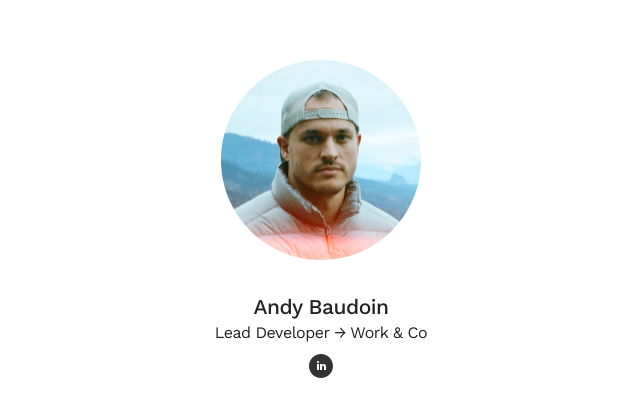
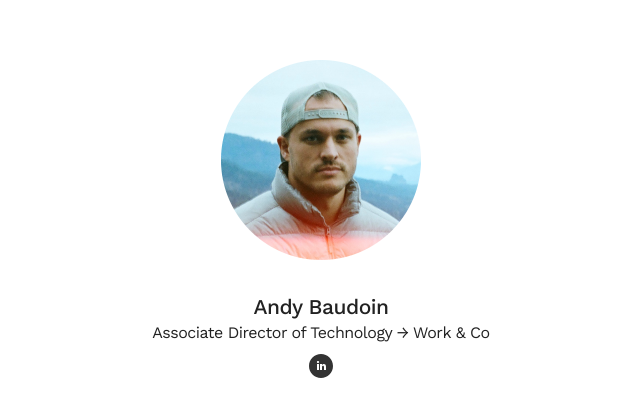
Before and after one commit to baudoin/baudoin.github.io, a plain HTML site: page index.html in a window 1280 px wide. Shown: the part 175-592 px from the top of the page, without its empty margins (319-959 px from the left). Drawn offline with nearby package versions, Linux system fonts and the light colour scheme.

Commit message:
Update title

```diff
--- a/index.html
+++ b/index.html
@@ -4,7 +4,7 @@
   <meta charset="UTF-8">
   <meta http-equiv="X-UA-Compatible" content="IE=edge">
   <meta name="viewport" content="width=device-width, initial-scale=1.0">
-  <title>Andy Baudoin | Lead Developer at Work & Co</title>
+  <title>Andy Baudoin | Associate Director of Technology at Work & Co</title>
   <link rel="preconnect" href="https://fonts.gstatic.com">
   <link href="https://fonts.googleapis.com/css2?family=Work+Sans:wght@400;500&display=swap" rel="stylesheet">
   <style type="text/css">
@@ -60,7 +60,7 @@
   <div class="content">
     <img class="headshot" src="./headshot.png" alt="Andy Baudoin">
     <h1>Andy Baudoin</h1>
-    <p class="title">Lead Developer → <a href="https://work.co/">Work & Co</a></p>
+    <p class="title">Associate Director of Technology → <a href="https://work.co/">Work & Co</a></p>
     <p><a href="https://www.linkedin.com/in/baudoin/"><img class="icon" src="./linkedin.svg" alt="Linkedin"></a></p>
   </div>
 </body>
```
